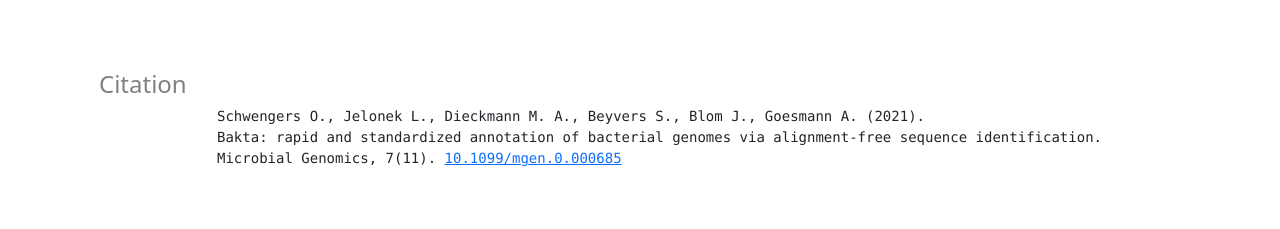
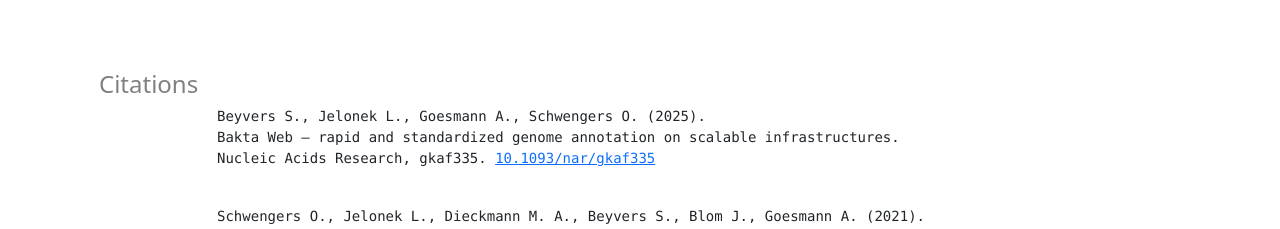
Before and after one commit to ag-computational-bio/bakta-web-ui, a Vue app: page /citation in a window 1280 px wide. Shown: the part 149-378 px from the top of the page. Built offline with nearby package versions, Linux system fonts and the light colour scheme; no server answers.

Commit message:
Add citation for new bakta-web paper

```diff
--- a/src/pages/CitationPage.vue
+++ b/src/pages/CitationPage.vue
@@ -4,8 +4,13 @@
       <div class="row">
         <div class="card no-border h-100">
           <div class="card-body">
-            <h4 class="card-title">Citation</h4>
+            <h4 class="card-title">Citations</h4>
             <ul class="card-text list-unstyled">
+              <pre>
+              Beyvers S., Jelonek L., Goesmann A., Schwengers O. (2025).
+              Bakta Web – rapid and standardized genome annotation on scalable infrastructures.
+              Nucleic Acids Research, gkaf335. <a href="https://doi.org/10.1093/nar/gkaf335" target="_blank">10.1093/nar/gkaf335</a>
+              </pre>
               <pre>
               Schwengers O., Jelonek L., Dieckmann M. A., Beyvers S., Blom J., Goesmann A. (2021).
               Bakta: rapid and standardized annotation of bacterial genomes via alignment-free sequence identification.
```
